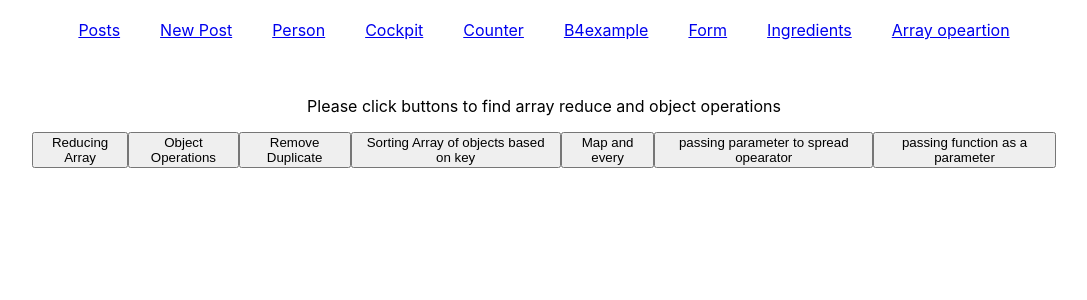
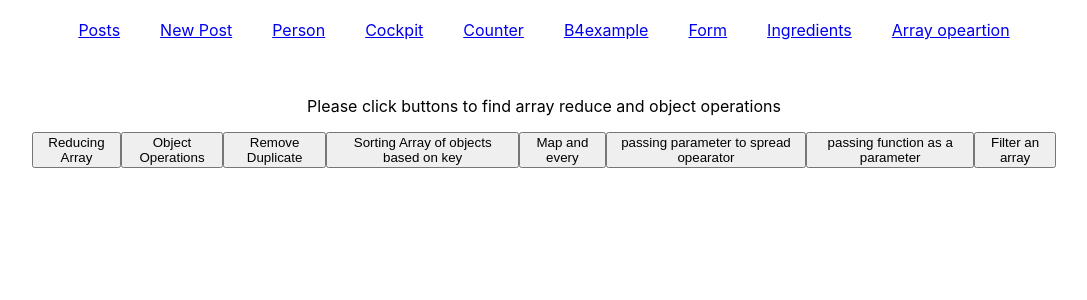
Before and after one commit to pradeecs73/ReactjsSample, a React (Create React App) app: page /arrayopeartion in a window 1280 px wide. Shown: the top 300 px of the page, without its empty margins (96-1183 px from the left). Built offline with nearby package versions, Linux system fonts and the light colour scheme.

Commit message:
array opeartion commit

```diff
--- a/src/components/Arrayoperation/Arrayoperation.tsx
+++ b/src/components/Arrayoperation/Arrayoperation.tsx
@@ -153,6 +153,19 @@ class Arrayoperation extends Component<{},{}> {
     console.log(number);
   }
 
+  arrayFilter(){
+
+    let studentsArray:any = [...this.state.students];
+
+    let filteredStudents=studentsArray.filter((filteredObjecte:any)=>{
+           return (filteredObjecte.name === 'pradeep');
+    });
+
+    console.log(filteredStudents);
+
+  }
+
+
 
     render() {
 
@@ -167,6 +180,7 @@ class Arrayoperation extends Component<{},{}> {
                  <button className="arrayopeartionButton" onClick={()=>this.mapAndEvery()}>Map and every</button>
                  <button className="arrayopeartionButton" onClick={()=>this.passingParameterToSpreadOperator(20,40,80,100)}>passing parameter to spread opearator</button>
                  <button className="arrayopeartionButton" onClick={()=>this.passingFunctionAsParameter(this.callBackFunction,25)}>passing function as a parameter</button>
+                 <button className="arrayopeartionButton" onClick={()=>this.arrayFilter()}>Filter an array</button>
                  </div>
           </div>
         );
```
